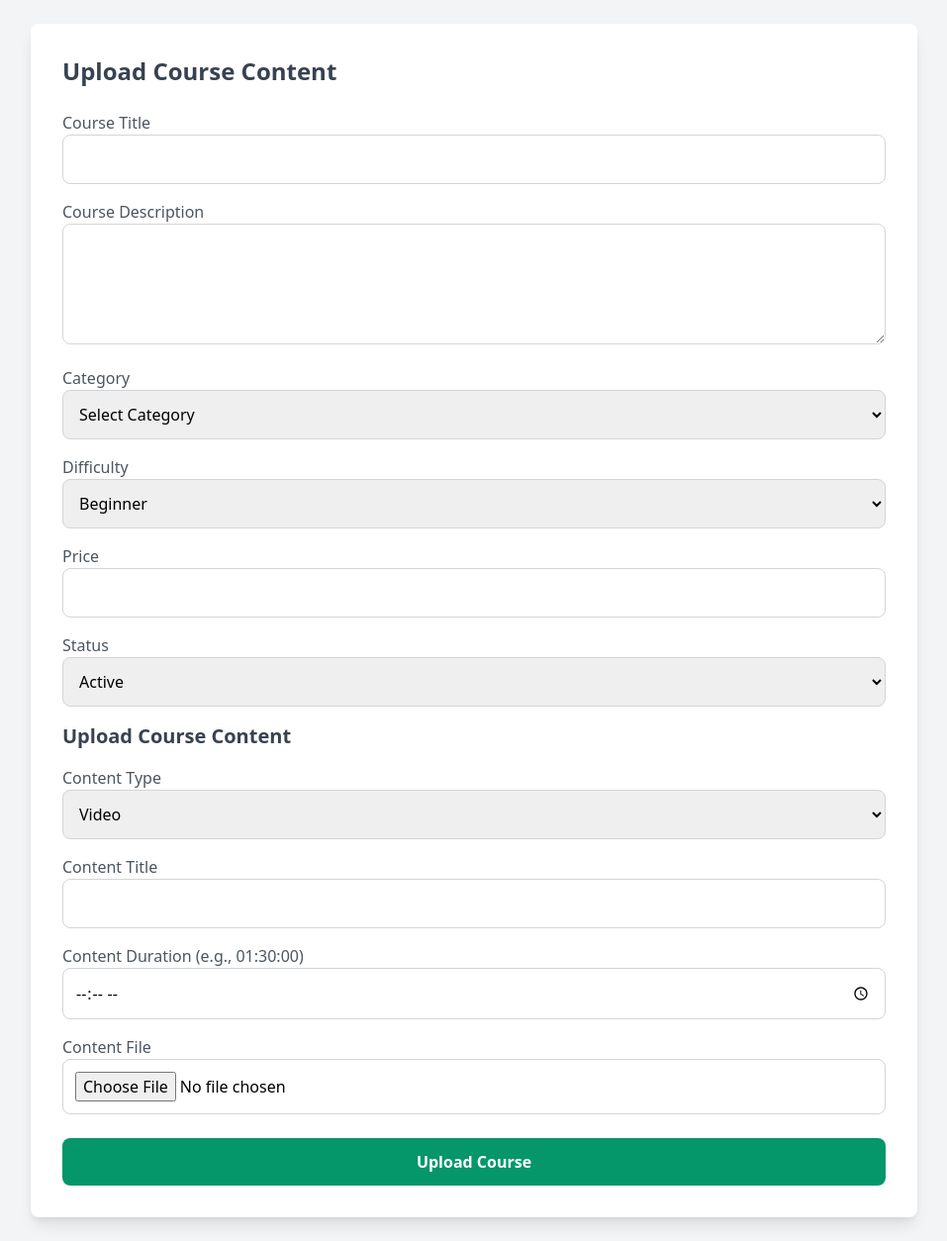
After one commit to depressedKarimul/cse311, a PHP site: page /Upload_Course.php in a window 1280 px wide. The commit adds this page. Shown: the whole page at 99% size, without its empty margins (161-1118 px from the left). Run offline with PHP 8.4, Linux system fonts and the light colour scheme; the visitor is signed in with stand-in values (Sample User, id 1); data that the repository does not hold is empty.

Commit message:
Add upload_course.php to enable instructors to upload courses.

```diff
--- /dev/null
+++ b/Upload_Course.php
@@ -0,0 +1,196 @@
+<?php
+// Include database configuration
+include('database.php');
+session_start();
+
+// Assuming the user is logged in, and the user_id is stored in the session
+$user_id = $_SESSION['user_id'];
+
+$query = "
+    SELECT i.instructor_id
+    FROM Instructor i
+    WHERE i.user_id = $user_id
+";
+$result = mysqli_query($conn, $query);
+$row = mysqli_fetch_assoc($result);
+$instructor_id = $row['instructor_id'];
+
+if ($_SERVER['REQUEST_METHOD'] == 'POST') {
+    // Handling form submission
+    $course_title = $_POST['course_title'];
+    $course_description = $_POST['course_description'];
+    $category = $_POST['category'];
+    $difficulty = $_POST['difficulty'];
+    $price = $_POST['price'];
+    $status = $_POST['status'];
+
+    // Insert course details into Course table
+    $insert_course_query = "
+        INSERT INTO Course (instructor_id, title, description, category, difficulty, price, status)
+        VALUES ('$instructor_id', '$course_title', '$course_description', '$category', '$difficulty', '$price', '$status')
+    ";
+    if (mysqli_query($conn, $insert_course_query)) {
+        $course_id = mysqli_insert_id($conn); // Get the last inserted course_id
+
+        // Handle course content upload
+        if (isset($_FILES['content_file'])) {
+            $content_type = $_POST['content_type'];
+            $content_title = $_POST['content_title'];
+            $content_duration = $_POST['content_duration'];
+
+            // File upload logic
+            $target_dir = "C:/xampp/htdocs/cse311/Upload Course/";
+            $target_file = $target_dir . basename($_FILES["content_file"]["name"]);
+            $upload_ok = 1;
+            $file_type = strtolower(pathinfo($target_file, PATHINFO_EXTENSION));
+
+            // Check if file is a valid format
+            if ($file_type != "mp4" && $file_type != "pdf" && $file_type != "docx" && $file_type != "jpg") {
+                echo "Sorry, only MP4, PDF, DOCX & JPG files are allowed.";
+                $upload_ok = 0;
+            }
+
+            if ($upload_ok == 0) {
+                echo "Sorry, your file was not uploaded.";
+            } else {
+                if (move_uploaded_file($_FILES["content_file"]["tmp_name"], $target_file)) {
+                    // Insert course content into Course_Content table
+                    $insert_content_query = "
+                        INSERT INTO Course_Content (course_id, type, title, file_url, content_duration)
+                        VALUES ('$course_id', '$content_type', '$content_title', '$target_file', '$content_duration')
+                    ";
+                    if (mysqli_query($conn, $insert_content_query)) {
+                        echo "Course content uploaded successfully!";
+                    } else {
+                        echo "Error uploading course content: " . mysqli_error($conn);
+                    }
+                } else {
+                    echo "Sorry, there was an error uploading your file.";
+                }
+            }
+        }
+
+        // Add category if it doesn't already exist in the Category table
+        $category_query = "SELECT * FROM Category WHERE category_name = '$category'";
+        $category_result = mysqli_query($conn, $category_query);
+        if (mysqli_num_rows($category_result) == 0) {
+            // Insert new category into the Category table if it doesn't exist
+            $insert_category_query = "
+                INSERT INTO Category (category_name)
+                VALUES ('$category')
+            ";
+            mysqli_query($conn, $insert_category_query);
+        }
+
+        // Post to the forum once the course is created
+        // Assuming post_text comes from the form (you can modify as needed)
+        $post_text = "Discussion for course: " . $course_title;
+        $post_date = date('Y-m-d');
+        $insert_post_query = "
+            INSERT INTO Forum_Post (course_id, user_id, post_text, post_date)
+            VALUES ('$course_id', '$user_id', '$post_text', '$post_date')
+        ";
+        if (mysqli_query($conn, $insert_post_query)) {
+            echo "Course created and forum post added!";
+        } else {
+            echo "Error posting to forum: " . mysqli_error($conn);
+        }
+
+    } else {
+        echo "Error inserting course: " . mysqli_error($conn);
+    }
+}
+?>
+
+<!-- HTML form for uploading the course -->
+<!DOCTYPE html>
+<html lang="en">
+<head>
+    <meta charset="UTF-8">
+    <meta name="viewport" content="width=device-width, initial-scale=1.0">
+    <title>Upload Course</title>
+    <link href="https://cdn.jsdelivr.net/npm/tailwindcss@2.2.19/dist/tailwind.min.css" rel="stylesheet">
+</head>
+<body class="bg-gray-100 p-6">
+
+    <div class="max-w-4xl mx-auto bg-white p-8 rounded-lg shadow-lg">
+        <h1 class="text-2xl font-semibold text-gray-700 mb-6">Upload Course Content</h1>
+
+        <form action="" method="post" enctype="multipart/form-data">
+            <!-- Course Details -->
+            <div class="space-y-4">
+                <div>
+                    <label for="course_title" class="block text-gray-600">Course Title</label>
+                    <input type="text" id="course_title" name="course_title" class="w-full p-3 border border-gray-300 rounded-lg" required>
+                </div>
+
+                <div>
+                    <label for="course_description" class="block text-gray-600">Course Description</label>
+                    <textarea id="course_description" name="course_description" class="w-full p-3 border border-gray-300 rounded-lg" rows="4" required></textarea>
+                </div>
+
+                <div>
+                    <label for="category" class="block text-gray-600">Category</label>
+                    <select id="category" name="category" class="w-full p-3 border border-gray-300 rounded-lg" required>
+                        <option value="" disabled selected>Select Category</option>
+                        <option value="Development">Development</option>
+                        <option value="IT and Software">IT and Software</option>
+                        <option value="Design">Design</option>
+                    </select>
+                </div>
+
+                <div>
+                    <label for="difficulty" class="block text-gray-600">Difficulty</label>
+                    <select id="difficulty" name="difficulty" class="w-full p-3 border border-gray-300 rounded-lg" required>
+                        <option value="beginner">Beginner</option>
+                        <option value="intermediate">Intermediate</option>
+                        <option value="advanced">Advanced</option>
+                    </select>
+                </div>
+
+                <div>
+                    <label for="price" class="block text-gray-600">Price</label>
+                    <input type="number" step="0.01" id="price" name="price" class="w-full p-3 border border-gray-300 rounded-lg" required>
+                </div>
+
+                <div>
+                    <label for="status" class="block text-gray-600">Status</label>
+                    <select id="status" name="status" class="w-full p-3 border border-gray-300 rounded-lg" required>
+                        <option value="active">Active</option>
+                        <option value="inactive">Inactive</option>
+                    </select>
+                </div>
+
+                <h2 class="text-xl font-semibold text-gray-700 mt-8 mb-4">Upload Course Content</h2>
+
+                <div>
+                    <label for="content_type" class="block text-gray-600">Content Type</label>
+                    <select id="content_type" name="content_type" class="w-full p-3 border border-gray-300 rounded-lg" required>
+                        <option value="video">Video</option>
+                        <option value="article">Article</option>
+                        <option value="quiz">Quiz</option>
+                    </select>
+                </div>
+
+                <div>
+                    <label for="content_title" class="block text-gray-600">Content Title</label>
+                    <input type="text" id="content_title" name="content_title" class="w-full p-3 border border-gray-300 rounded-lg" required>
+                </div>
+
+                <div>
+                    <label for="content_duration" class="block text-gray-600">Content Duration (e.g., 01:30:00)</label>
+                    <input type="time" id="content_duration" name="content_duration" class="w-full p-3 border border-gray-300 rounded-lg">
+                </div>
+
+                <div>
+                    <label for="content_file" class="block text-gray-600">Content File</label>
+                    <input type="file" id="content_file" name="content_file" class="w-full p-3 border border-gray-300 rounded-lg" required>
+                </div>
+            </div>
+
+            <button type="submit" class="w-full mt-6 py-3 bg-green-600 text-white font-semibold rounded-lg">Upload Course</button>
+        </form>
+    </div>
+
+</body>
+</html>
--- a/instructor.php
+++ b/instructor.php
@@ -250,6 +250,9 @@ $profilePic = isset($_SESSION['profile_pic']) ? $_SESSION['profile_pic'] : 'defa
         <a href="instructor_profile_edit.php" class="block px-4 py-2 hover:bg-[#01797a]">Profile</a>
       </li>
       <li>
+        <a href="Upload_Course.php" class="block px-4 py-2 hover:bg-[#01797a]">Upload Course</a>
+      </li>
+      <li>
         <a href="student_settings.php" class="block px-4 py-2 hover:bg-[#01797a]">Settings</a>
       </li>
       <li>
```
Also changed, not shown: try.html (+89 -54 lines), database/skillprodb.sql (line endings or trailing spaces), 1 other file.
